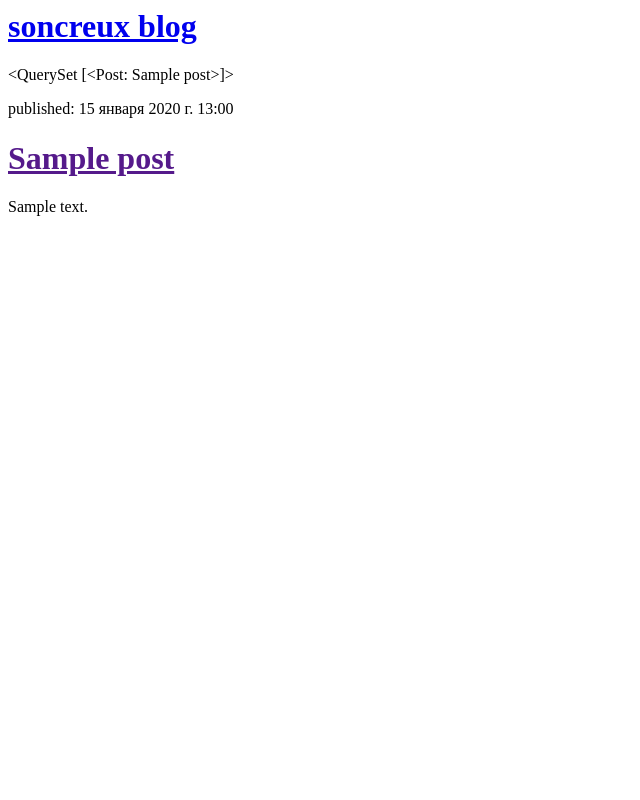
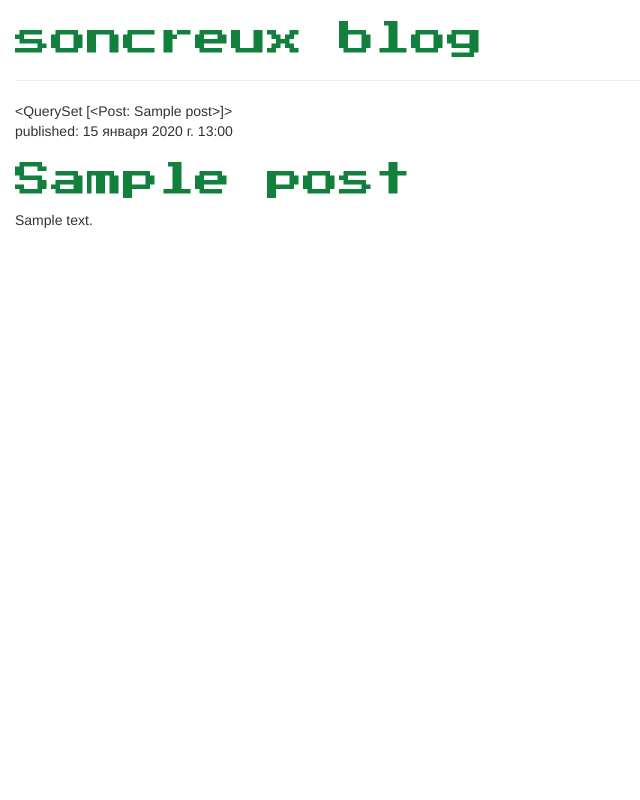
Before and after one commit to soncreux/my-first-blog, a Django app: page / in a window 1280 px wide. Shown: the whole page, without its empty margins (0-640 px from the left). Run offline with Django 4.2, Linux system fonts and the light colour scheme; tables that the repository leaves empty hold one stand-in row (values such as "Sample post"); some libraries are stand-ins or nearby versions.

Commit message:
style shanged

```diff
--- /dev/null
+++ b/blog/static/css/blog.css
@@ -0,0 +1,8 @@
+h1 a {
+    color: #11803c;
+    font-family: 'Press Start 2P', cursive;;
+}
+
+body {
+    padding-left: 15px;
+}
--- a/blog/templates/blog/post_list.html
+++ b/blog/templates/blog/post_list.html
@@ -1,11 +1,19 @@
+{% load static %}
 <html>
     <head>
         <title>soncreux blog</title>
+
+        <link rel="stylesheet" href="//maxcdn.bootstrapcdn.com/bootstrap/3.2.0/css/bootstrap.min.css">
+        <link rel="stylesheet" href="//maxcdn.bootstrapcdn.com/bootstrap/3.2.0/css/bootstrap-theme.min.css">
+        <link href="https://fonts.googleapis.com/css2?family=Press+Start+2P&display=swap" rel="stylesheet">
+        <link rel="stylesheet" href="{% static 'css/blog.css' %}">
     </head>
     <body>
         <div>
             <h1><a href="/">soncreux blog</a></h1>
         </div>
+
+        <hr/>
 
         {{ posts }}
         {% for post in posts %}
```
